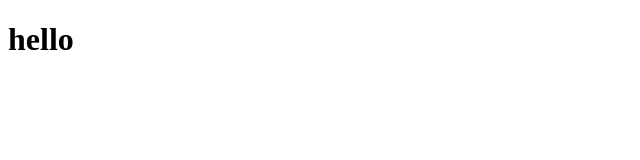
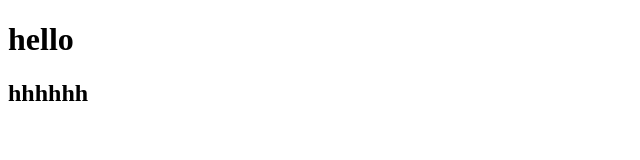
Before and after one commit to xavier0325/gitDemo, a plain HTML site: page index.html in a window 1280 px wide. Shown: the whole page, without its empty margins (0-640 px from the left). Drawn offline with Linux system fonts and the light colour scheme.

Commit message:
这是第三次提交，修改index.html

```diff
--- a/index.html
+++ b/index.html
@@ -15,11 +15,19 @@
 					git add	文件名
 					git add *	提交所有文件
 					git commit -m	"这一次提交的描述"
+				5、查看当前工作区的状态
+					git status
+				6、从暂存区恢复文件到工作区
+					git checkout 文件名
+				7、查看工作区和暂存区版本的区别
+					git diff
+				8、clear		清屏操作
 
 			*/
 		</script>
 	</head>
 	<body>
 		<h1>hello</h1>
+		<h2>hhhhhh</h2>
 	</body>
 </html>
```
